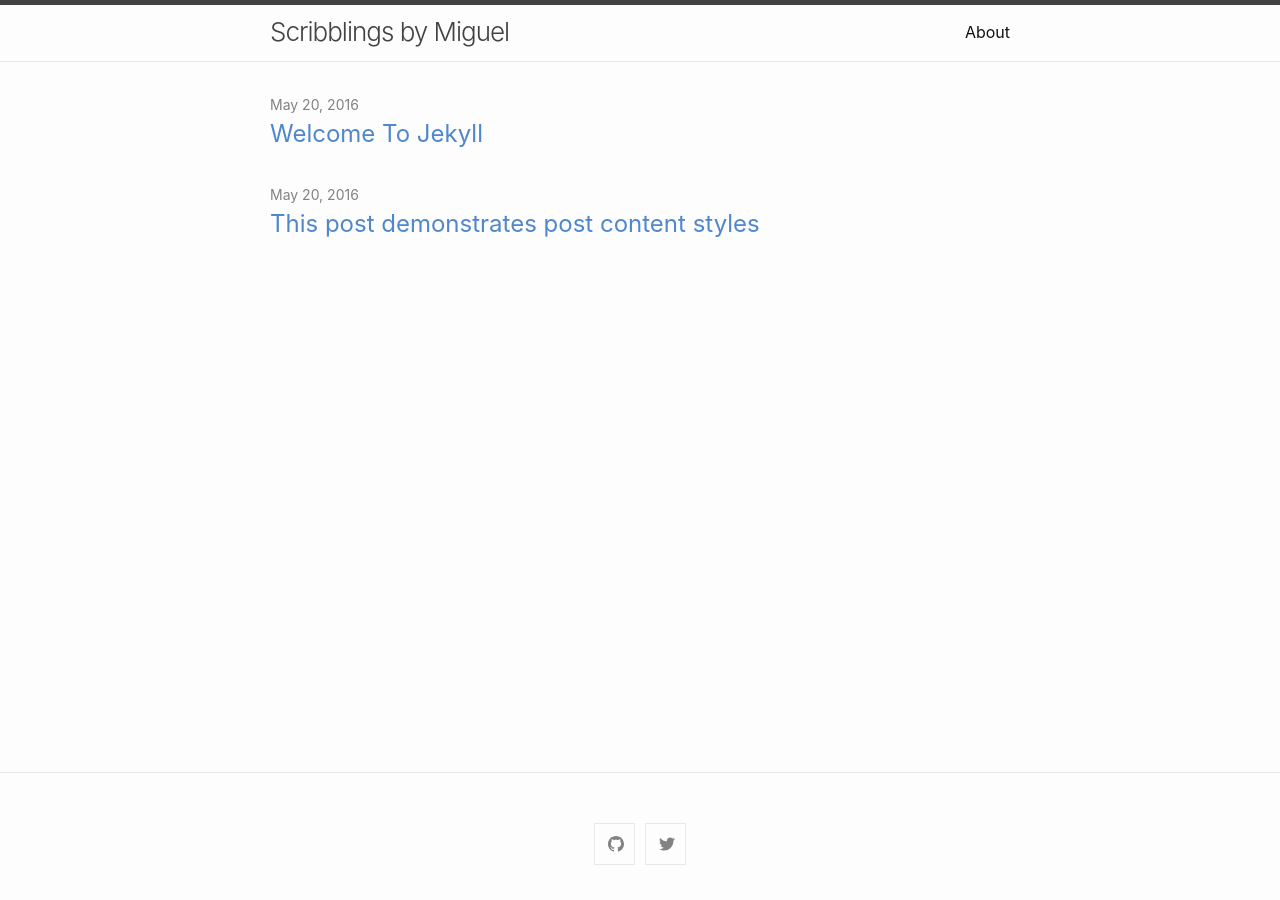
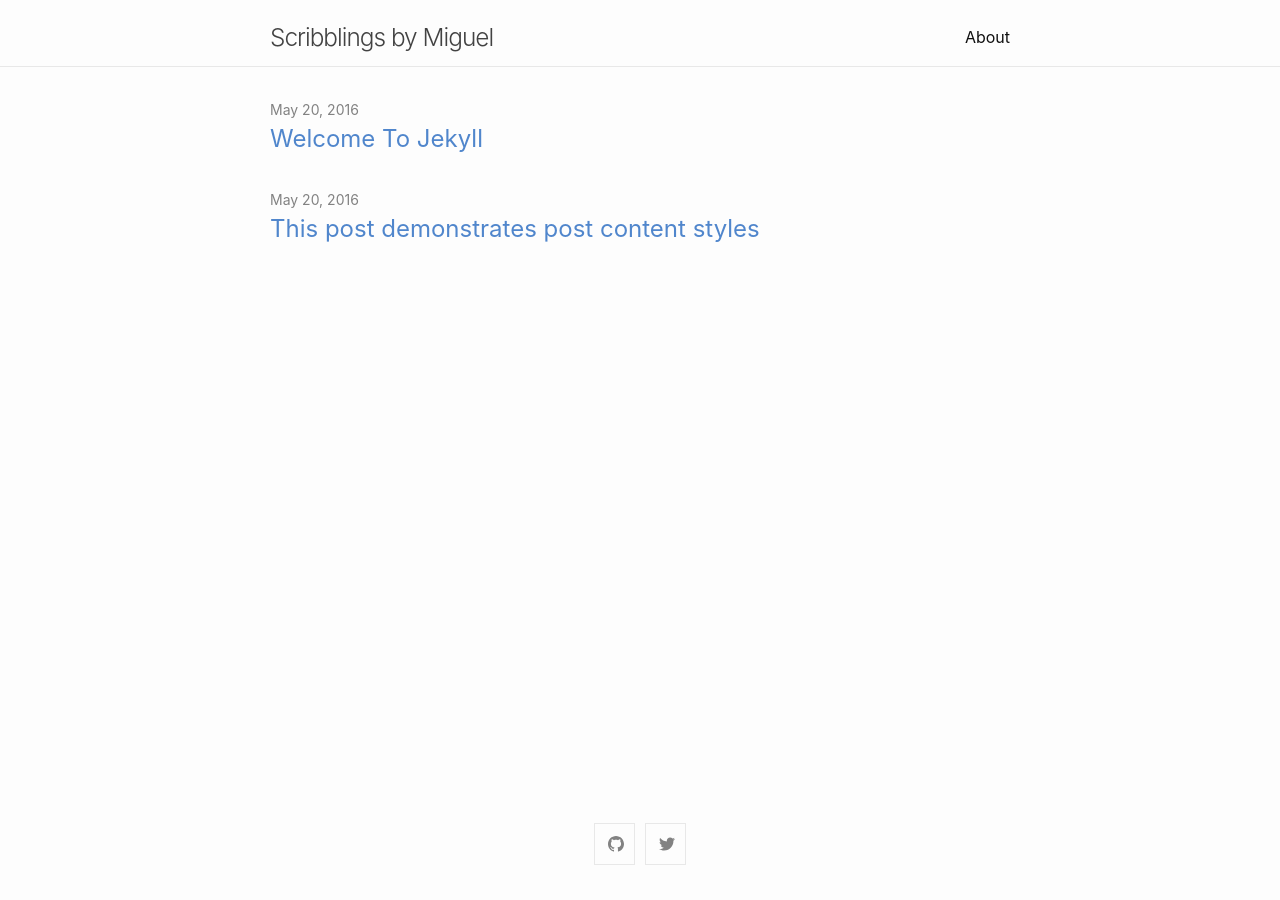
Before and after one commit to intldds/intldds.github.io, a Jekyll site: the page built from index.md, in a window 1280 px wide. Built offline with Jekyll 4.4.1, drawn with Linux system fonts in a browser that asks for light colours.

Commit message:
Some CSS updates

```diff
--- a/_sass/minima/_layout.scss
+++ b/_sass/minima/_layout.scss
@@ -1,8 +1,10 @@
 /**
  * Site header
  */
+
 .site-header {
-  border-top: 5px solid $border-color-03;
+  margin-top: 10px;
+  border-top: 5px; // solid $border-color-03;
   border-bottom: 1px solid $border-color-01;
   min-height: $spacing-unit * 1.865;
   line-height: $base-line-height * $base-font-size * 2.25;
@@ -11,8 +13,9 @@
   position: relative;
 }
 
+// Scribblings by Miguel
 .site-title {
-  @include relative-font-size(1.625);
+  @include relative-font-size(1.525);
   font-weight: 300;
   letter-spacing: -1px;
   margin-bottom: 0;
@@ -122,7 +125,7 @@
  * Site footer
  */
 .site-footer {
-  border-top: 1px solid $border-color-01;
+  border-top: 1px; // solid $border-color-01;
   padding: $spacing-unit 0;
 }
 
```
